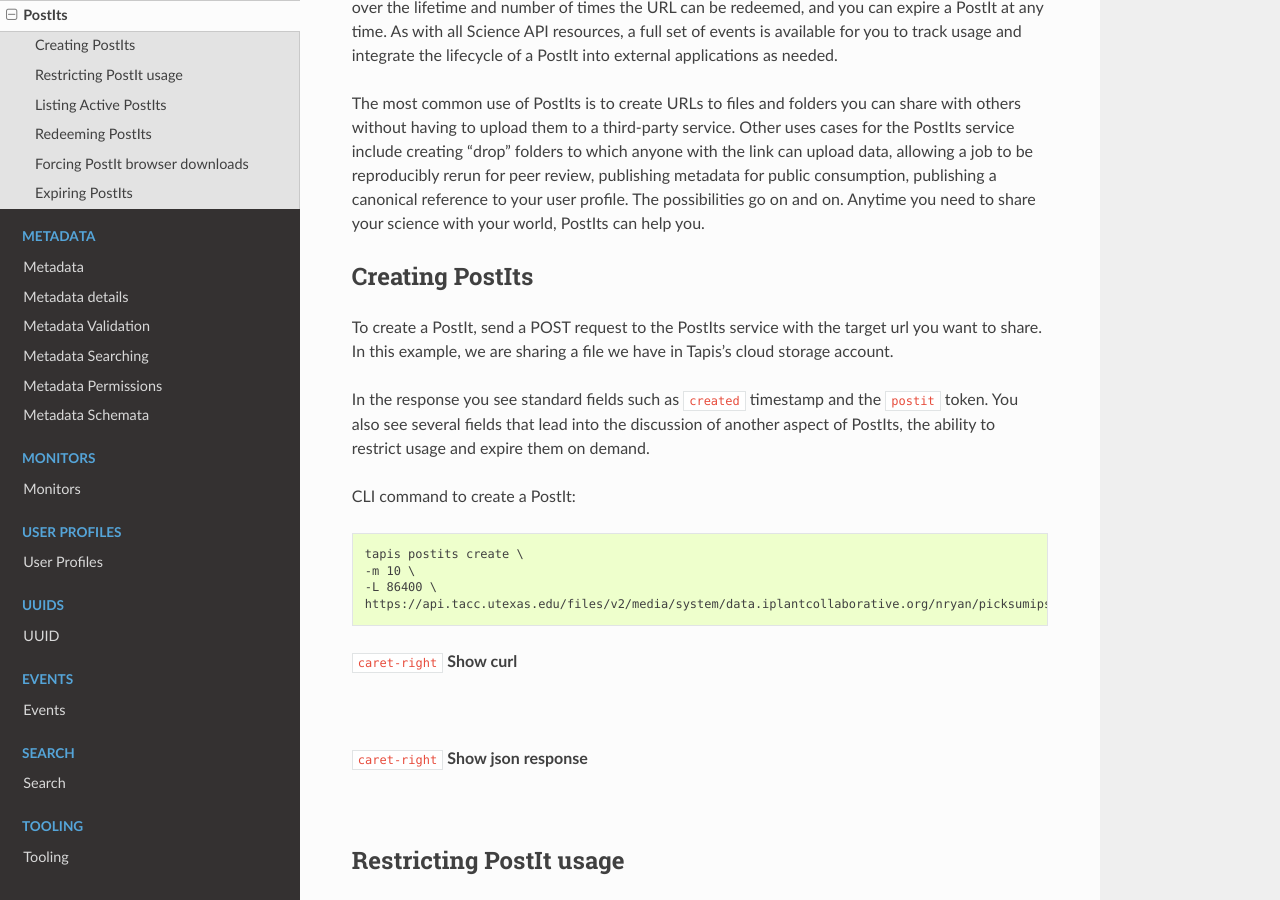
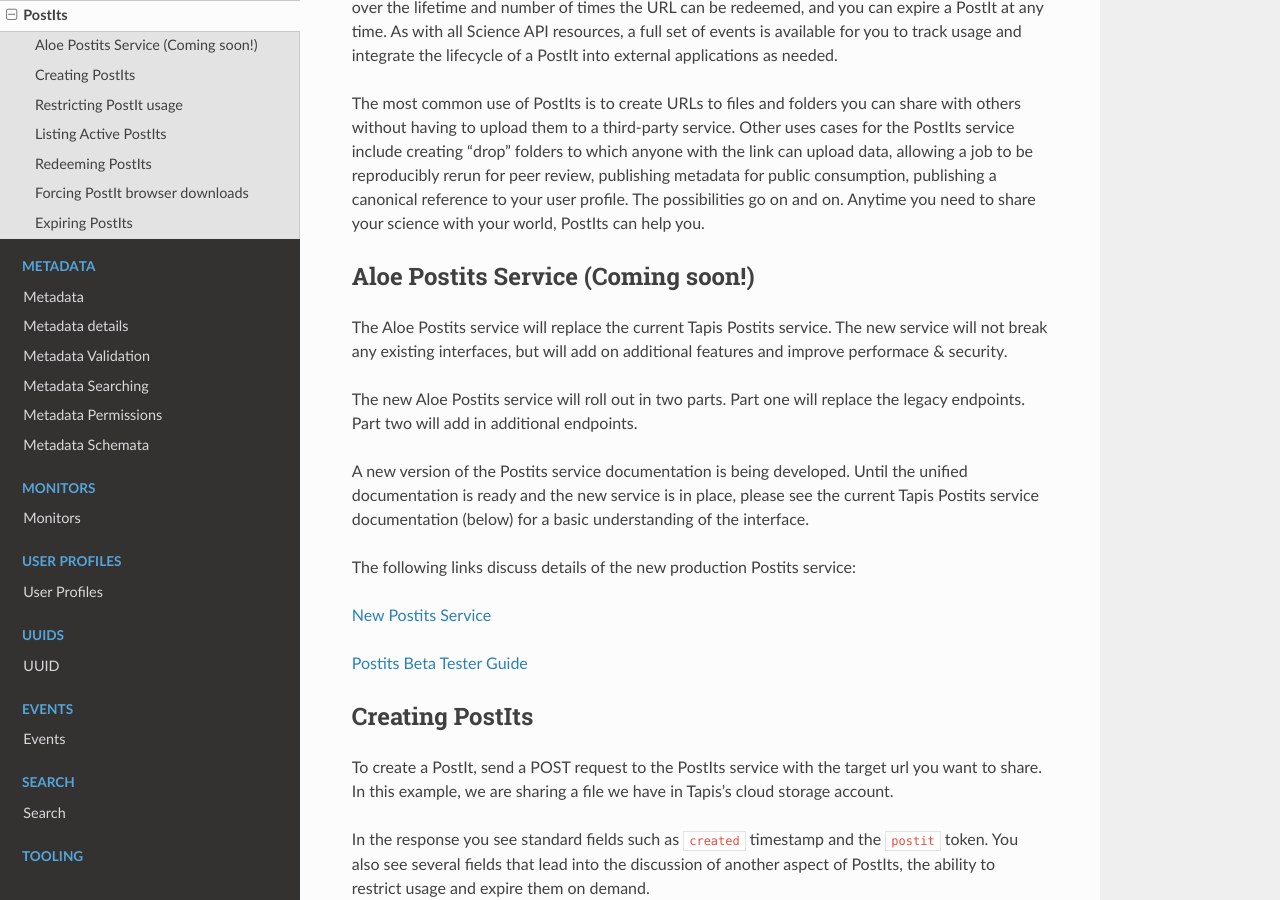
Before and after one commit to TACC-Cloud/agave-docs, a Sphinx documentation site: the page built from docs/agave/guides/postits/introduction.rst, in a window 1280 px wide and 900 px high, scrolled down 212 px. Built offline with Sphinx 7.4.7 and the Read the Docs theme 2.0.0, drawn with Linux system fonts in a browser that asks for light colours; pages that are not in the unit, such as notebooks, are missing from menus; cross-references to code outside the pages are shown as plain code.

Commit message:
Update introduction.rst

```diff
--- a/docs/agave/guides/postits/introduction.rst
+++ b/docs/agave/guides/postits/introduction.rst
@@ -8,6 +8,21 @@
 The PostIts service is a URL shortening service similar to `bit.ly <https://bit.ly>`_\ , `goo.gl <https://goo.gl/>`_\ , and `t.co <http://t.co>`_. It allows you to create pre-authenticated, disposable URLs to any resource in the Tapis Platform. You have control over the lifetime and number of times the URL can be redeemed, and you can expire a PostIt at any time. As with all Science API resources, a full set of events is available for you to track usage and integrate the lifecycle of a PostIt into external applications as needed.
 
 The most common use of PostIts is to create URLs to files and folders you can share with others without having to upload them to a third-party service. Other uses cases for the PostIts service include creating "drop" folders to which anyone with the link can upload data, allowing a job to be reproducibly rerun for peer review, publishing metadata for public consumption, publishing a canonical reference to your user profile. The possibilities go on and on. Anytime you need to share your science with your world, PostIts can help you.
+
+Aloe Postits Service (Coming soon!)
+-----------------------------------
+The Aloe Postits service will replace the current Tapis Postits service. The new service will not break any existing interfaces, but will add on additional features and improve performace & security.
+
+The new Aloe Postits service will roll out in two parts. Part one will replace the legacy endpoints. Part two will add in additional endpoints.
+
+A new version of the Postits service documentation is being developed.  Until the unified documentation is ready and the new service is in place, please see the current Tapis Postits service documentation (below) for a basic understanding of the interface.
+
+The following links discuss details of the new production Postits service:
+
+`New Postits Service <aloe-job-architecture.html>`_
+
+`Postits Beta Tester Guide <aloe-beta-tester-guide.html>`_
+
 
 Creating PostIts
 ----------------
```
